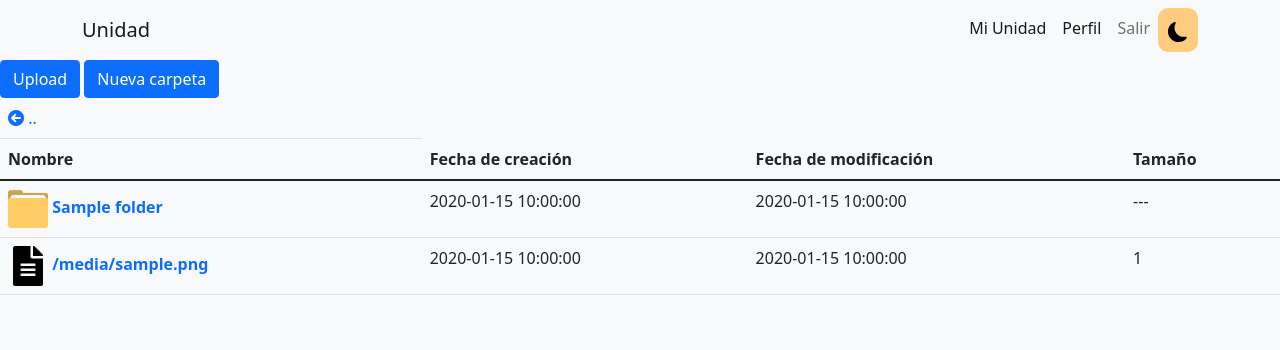
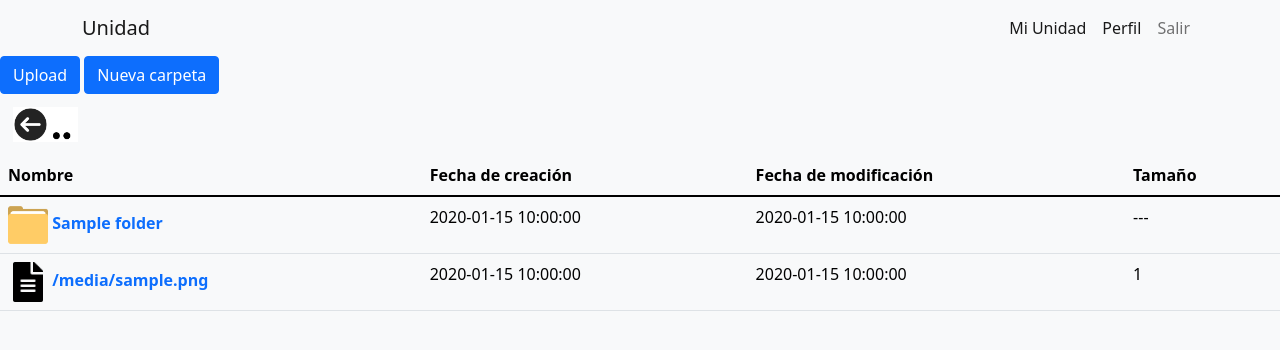
Before and after one commit to kaidewu/MyHomeCloud, a Flask app: template template/content.html in a window 1280 px wide. Shown: the top 350 px of the page. Run offline with Flask 2, Linux system fonts and the light colour scheme; the template is opened without the code that fills it: most values are stand-ins (such as "Sample title", 1, 10 or a date in 2020); parts of the project's set-up code (start-up, migrations or seed data) failed here and were passed over; some libraries are stand-ins or nearby versions.

Commit message:
Change some features of HTML

```diff
--- a/static/css/style.css
+++ b/static/css/style.css
@@ -51,10 +51,14 @@
     color: rgb(111, 111, 255);
 }
 
-.bg-dark{
-    color: white;
+.arrow-back{
+    margin: 1% 1%;
 }
 
-.bg-light{
-    color: black;
+.arrow-back a{
+    text-decoration: none;
 }
+
+.double-dots{
+    margin-top: 2%;
+}
--- a/template/content.html
+++ b/template/content.html
@@ -32,7 +32,7 @@
           <li class="nav-item">
             <a class="nav-link" href="{{url_for('logout')}}">Salir</a>
           </li>
-          <li class="nav-item" style="display: block; border: 2px solid transparent; border-radius: 10px; background-color: #FFCC80;" id="icon-dark">
+          <!--<li class="nav-item" style="display: block; border: 2px solid transparent; border-radius: 10px; background-color: #FFCC80;" id="icon-dark">
             <a class="nav-link" href="#" id="darkSwitch">
               <img src="{{url_for('static', filename='img/moon-fill.svg')}}" alt="moon-fill" width="20px" height="20px">
             </a>
@@ -41,7 +41,7 @@
             <a class="nav-link" href="#" id="lightSwitch">
               <img src="{{ url_for('static', filename='img/brightness-high.svg') }}" alt="brightness-high" width="20px" height="20px">
             </a>
-          </li>
+          </li>-->
         </ul>
       </div>
     </div>
@@ -100,16 +100,14 @@
     </div>
   </div>
 
-  <table class="table table-hover">
+  <div class="arrow-back">
+    <a href="../">
+      <img src="{{ url_for('static', filename='img/arrow-back-with-dots.png') }}" alt="Arrow Back" width="65" height="35">
+    </a>
+  </div>
+
+  <table class="table table-hover text-black">
     <thead>
-      <tr>
-        <td>
-          <a href="../" class="loop-dir">
-            <i class="fa-solid fa-circle-arrow-left"></i>
-            ..
-          </a>
-        </td>
-      </tr>
       <tr>
         <th scope="col">Nombre</th>
         <th scope="col">Fecha de creación</th>
```
Also changed, not shown: static/img/arrow-back-with-dots.png (added).
